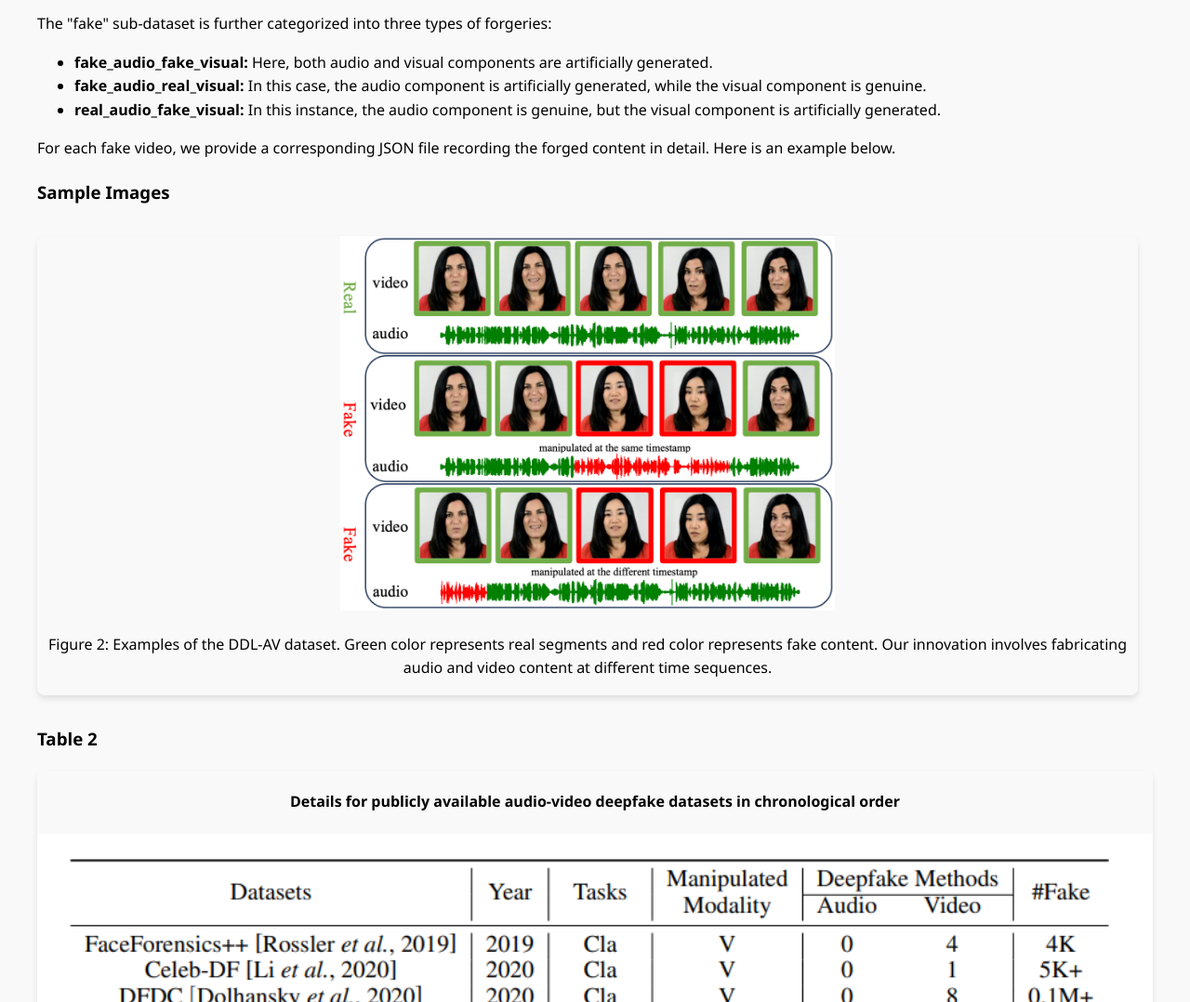
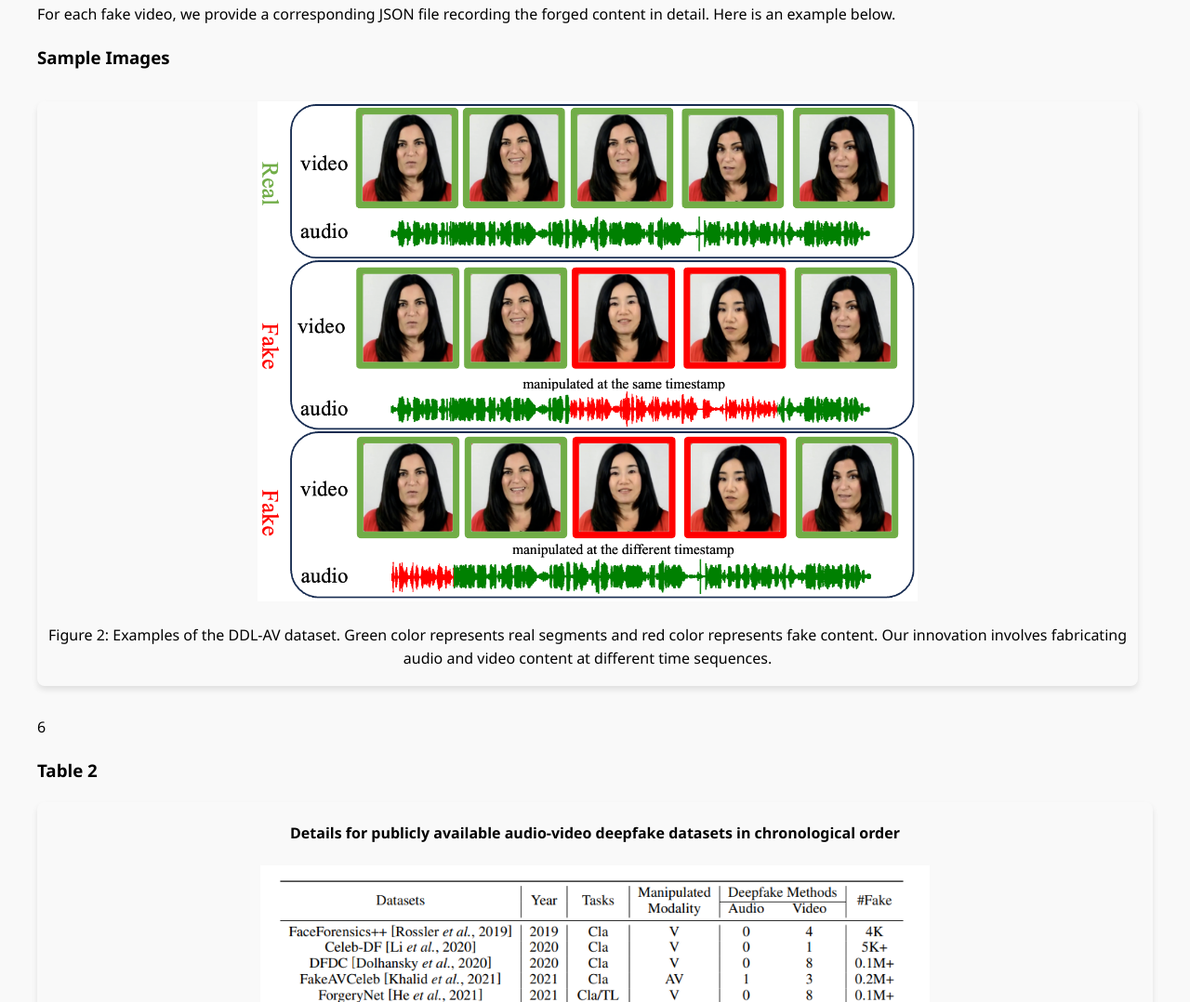
Before and after one commit to deepfake-workshop-ijcai2025/main, a plain HTML site: page datasets.html in a window 1280 px wide. Shown: the part 3581-4659 px from the top of the page at 93% size. Drawn offline with Linux system fonts and the light colour scheme.

Commit message:
datasets.html

```diff
--- a/datasets.html
+++ b/datasets.html
@@ -115,7 +115,7 @@
             <div class="sample-item" align="center">
                 <h4>Comparison of existing face deepfake datasets</h4>
             <div style="display: flex; justify-content: center; align-items: center;">
-            <img src="images/Table1_1.png" alt="Table1" style="max-width: 100%; height: auto;">
+            <img src="images/Table1_1.png" alt="Table1" style="max-width: 60%; height: auto;">
         </div>
                 <p> Our DDL-I surpasses others in terms of the diversity of forgery methods, the scale of
                     fake samples, and the complexity of forgery scenarios. Cla: Binary classification. <br>SL: Spatial forgery localization. Multi-Face: One or more faces in a multi-face image are manipulated.</p>
@@ -150,7 +150,6 @@
             </div>
         </div>
     </section>
-    <!-- 图片展示 -->
     <section class="dataset-section">
         <h3>Training Data Description</h3>
         <p>In this task, we aim to detect the deepfake videos and temporal localize the fake segments in the videos with full-level labels access. The data consists of 0.2 million videos, divided into two sub-datasets: "real" and "fake." The "real" sub-dataset contains genuine audiovisual samples where both the audio and visual components are authentic.</p>
@@ -165,17 +164,17 @@
         <h3 class="section-subtitle">Sample Images</h3>
         <div class="sample-gallery" style="display: flex; justify-content: center; align-items: flex-start;">
             <div class="sample-item" style="margin-right: 1rem;" align="center">
-                <img src="images/Table2.png" style="max-width: 45%; height: auto;">
+                <img src="images/Table2.png" style="max-width: 60%; height: auto;">
                 <p>Figure 2: Examples of the DDL-AV dataset. Green color represents real segments and red color represents fake content. Our innovation involves fabricating audio and video content at different time sequences.</p>
             </div>
     </section>
     <!-- Table 2 -->
-    <div class="additional-content" style="margin-top: 2rem;" id="table2">
+    <div class="additional-content" style="margin-top: 2rem;" id="table2">6
         <h3>Table 2</h3>
         <div class="sample-item" align="center">
             <h4>Details for publicly available audio-video deepfake datasets in chronological order</h4>
         <div style="display: flex; justify-content: center; align-items: center;">
-        <img src="images/Table2_2.png" alt="Table2" style="max-width: 100%; height: auto;">
+        <img src="images/Table2_2.png" alt="Table2" style="max-width: 60%; height: auto;">
     </div>
             <p style="text-align: center;">Cla: Binary classification, TL: Temporal localization, V: only video modality, A: only audio modality, AV: audio-video multiple modality.</p>
     </div>
```
